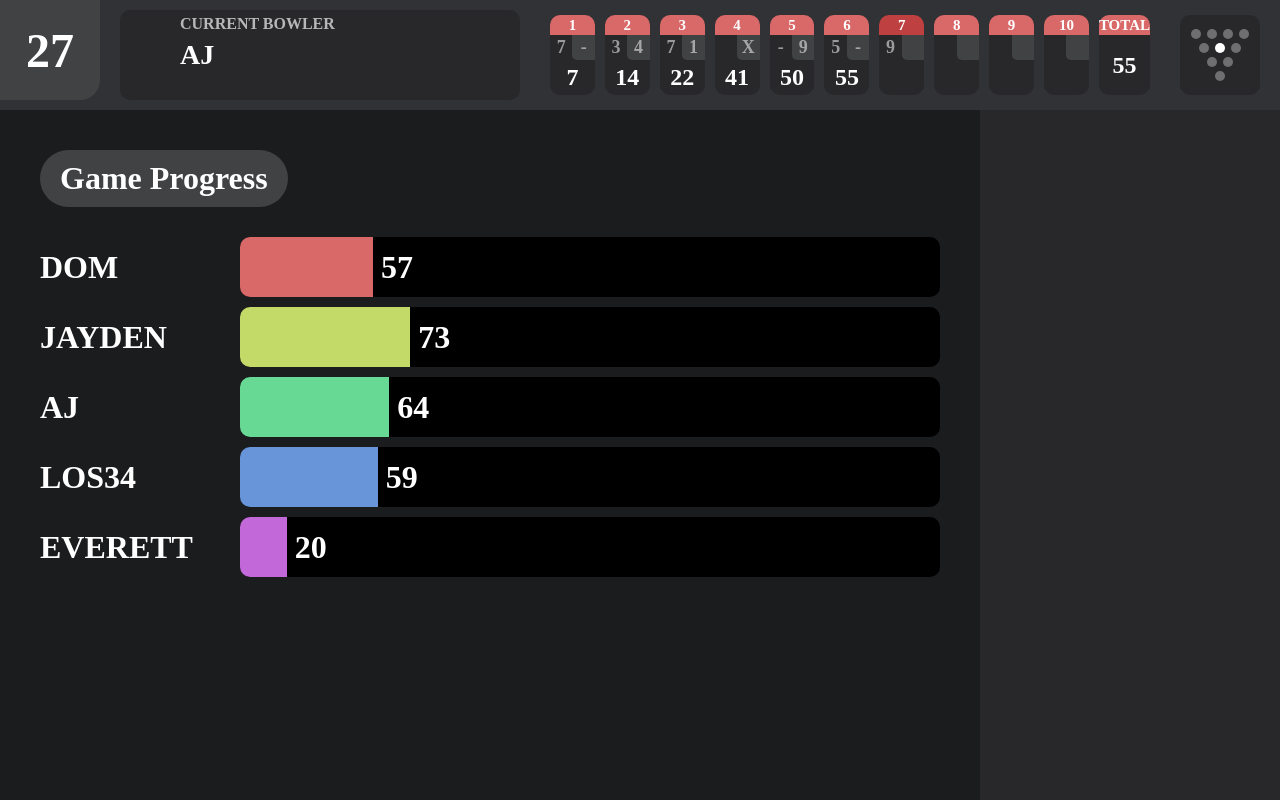
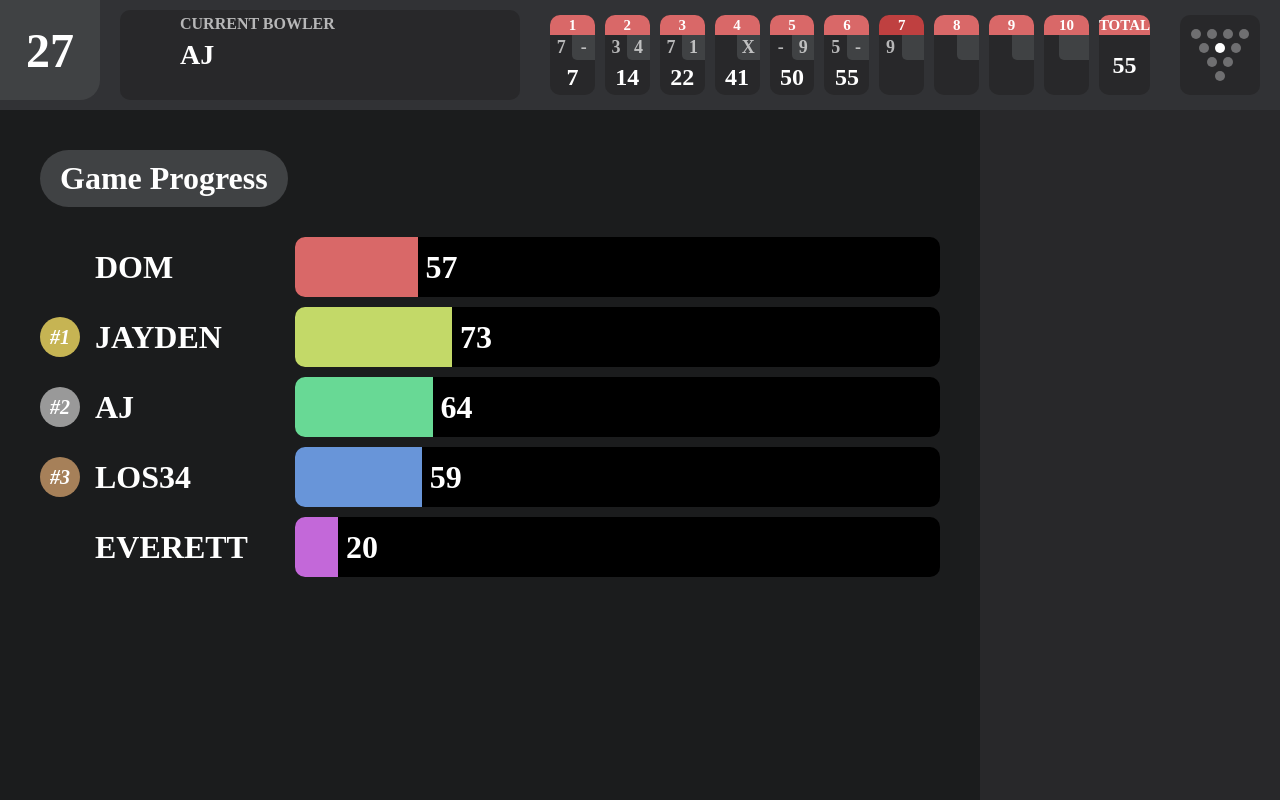
Before and after one commit to neonera/trinity, a Svelte app: page / in a window 1280 px wide. Built offline with nearby package versions, Linux system fonts and the light colour scheme; some icons are missing.

Commit message:
10th frame, more improvements

```diff
--- a/src/App.svelte
+++ b/src/App.svelte
@@ -1,17 +1,18 @@
 <script lang="ts">
+	import { onMount, onDestroy } from "svelte";
 	import type { Bowlers, Pins } from "./types";
 	import GameProgress from "./MainPanel/GameProgress.svelte";
 	import TopBar from "./TopBar.svelte";
 
 	const bowlers: Bowlers = {
-		DOM: /*    */ { score: 57, frames: [[7, 0], [3, 4], [7, 1], [10, 0], [0, 7], [5, 0], [5, 1]] },
-		JAYDEN: /* */ { score: 73, frames: [[9, 0], [3, 4], [7, 1], [10, 0], [1, 9], [5, 0], [8, 1]] },
-		AJ: /*     */ { score: 64, frames: [[7, 0], [3, 4], [7, 1], [10, 0], [0, 9], [5, 0], [9]] },
-		LOS34: /*  */ { score: 59, frames: [[7, 2], [3, 6], [7, 1], [10, 0], [0, 9], [5, 0]] },
-		EVERETT: /**/ { score: 20, frames: [[1, 0], [0, 2], [3, 1], [4, 0], [0, 5], [4, 0]] },
+		DOM: /*    */ { frames: [[7, 0], [3, 4], [7, 1], [10, 0], [0, 7], [5, 0], [5, 1]] },
+		JAYDEN: /* */ { frames: [[9, 0], [3, 4], [7, 1], [10, 0], [1, 9], [4, 1], [10, 0]] },
+		AJ: /*     */ { frames: [[7, 0], [3, 4], [7, 1], [10, 0], [0, 9], [5, 0], [9]] },
+		LOS34: /*  */ { frames: [[7, 2], [3, 6], [7, 1], [10, 0], [0, 9], [5, 0]] },
+		EVERETT: /**/ { frames: [[1, 0], [0, 2], [3, 1], [4, 0], [0, 5], [4, 0]] },
 	};
 	const pins: Pins = [5];
-	const currentBowler = "AJ";
+	let currentBowler = "AJ";
 	const currentFrame = 7;
 </script>
 
--- a/src/MainPanel/GameProgress.svelte
+++ b/src/MainPanel/GameProgress.svelte
@@ -6,7 +6,34 @@
 	export let bowlers: Bowlers;
 
 	let calc_frames: { [bowler: string]: CalcFrames } = {};
-	$: Object.keys(bowlers).forEach(bowler => calc_frames[bowler] = calculateFrames(bowlers[bowler].frames));
+	let first_place: string = "";
+	let second_place: string = "";
+	let third_place: string = "";
+	$: {
+		let f_score: number = 0;
+		let s_score: number = 0;
+		let t_score: number = 0;
+		Object.keys(bowlers).forEach((bowler) => {
+			calc_frames[bowler] = calculateFrames(bowlers[bowler].frames);
+			const my_score = calc_frames[bowler].currentValue;
+			if (my_score > f_score) {
+				t_score = s_score;
+				s_score = f_score;
+				f_score = my_score;
+				third_place = second_place;
+				second_place = first_place;
+				first_place = bowler;
+			} else if (my_score > s_score) {
+				t_score = s_score;
+				s_score = my_score;
+				third_place = second_place;
+				second_place = bowler;
+			} else if (my_score > t_score) {
+				t_score = my_score;
+				third_place = bowler;
+			}
+		});
+	}
 </script>
 
 <div class="game-progress">
@@ -14,6 +41,21 @@
 </div>
 {#each Object.keys(bowlers) as bowler, i}
 	<div style="display: flex; align-items: center; margin-top: 10px;">
+		{#if first_place === bowler}
+			<div class="place-badge" style="background-color: hsl(51deg 50% 55%);">
+				<h1>#1</h1>
+			</div>
+		{:else if second_place === bowler}
+			<div class="place-badge" style="background-color: hsl(0deg 0% 60%);">
+				<h1>#2</h1>
+			</div>
+		{:else if third_place === bowler}
+			<div class="place-badge" style="background-color: hsl(30deg 30% 50%);">
+				<h1>#3</h1>
+			</div>
+		{:else}
+			<div class="place-badge" />
+		{/if}
 		<h1 style="width: 200px;">{bowler}</h1>
 		<Progress
 			value={calc_frames[bowler].currentValue}
@@ -33,4 +75,20 @@
 		border-radius: 40px;
 		background-color: #404244;
 	}
+
+	.place-badge {
+		width: 40px;
+		height: 40px;
+		margin-right: 15px;
+
+		border-radius: 20px;
+
+		display: flex;
+		align-items: center;
+		justify-content: center;
+	}
+	.place-badge > h1 {
+		font-size: 20px;
+		font-style: italic;
+	}
 </style>
--- a/src/TopBar.svelte
+++ b/src/TopBar.svelte
@@ -33,8 +33,9 @@
 			<Frame
 				frame={[]}
 				score={i + calc_frames.values.length + 1 === 11
-					? calc_frames.values.reduce((acc, val) => (val && val > acc ? val : acc))
+					? calc_frames.values.reduce((acc, val) => (val && val > acc ? val : acc), 0)
 					: null}
+				{currentFrame}
 				frameNumber={i + calc_frames.values.length + 1} />
 		{/each}
 	</div>
--- a/src/TopBar/Frame.svelte
+++ b/src/TopBar/Frame.svelte
@@ -2,35 +2,67 @@
 	// @ts-ignore
 	import type { Frames } from "../App";
 	export let frame: Frames;
-    export let currentFrame: number = 0;
+	export let currentFrame: number = 0;
 	export let score: number | null;
 	export let frameNumber: number;
+
+	let firstScore = "";
+	let secondScore = "";
+	let thirdScore = "";
+
+	$: {
+		if (frameNumber === 10) {
+			if (frame.length < 1) firstScore = "";
+			else if (frame[0] === 10) firstScore = "X";
+			else if (frame[0] === 0) firstScore = "-";
+			else firstScore = frame[0];
+
+			if (frame.length < 2) secondScore = "";
+			else if (frame[1] === 10) secondScore = "X";
+			else if (frame[0] + frame[1] === 10) secondScore = "/";
+			else if (frame[1] === 0) secondScore = "-";
+			else secondScore = frame[1];
+
+			if (frame.length < 3) thirdScore = "";
+			else if (frame[2] === 10) thirdScore = "X";
+			else if (frame[0] === 10 && frame[1] + frame[2] === 10) thirdScore = "/";
+			else if (frame[2] === 0) secondScore = "-";
+			else thirdScore = frame[2];
+		} else {
+			if (frame.length < 1 || frame[0] === 10) firstScore = "";
+			else if (frame[0] === 0) firstScore = "-";
+			else firstScore = frame[0];
+
+			if (frame.length < 2) secondScore = "";
+			else if (frame[0] === 10) secondScore = "X";
+			else if (frame[0] + frame[1] === 10) secondScore = "/";
+			else if (frame[1] === 0) secondScore = "-";
+			else secondScore = frame[1];
+		}
+	}
 </script>
 
 <div class="frame" style={frameNumber === 11 ? "margin-right: 10px;" : ""}>
-    <div class="frame-number" style={currentFrame === frameNumber ? "background-color: hsl(0deg 50% 50%);" : ""}>
-        <h1>{frameNumber === 11 ? "TOTAL" : frameNumber}</h1>
-    </div>
+	<div class="frame-number" style={currentFrame === frameNumber ? "background-color: hsl(0deg 50% 50%);" : ""}>
+		<h1>{frameNumber === 11 ? "TOTAL" : frameNumber}</h1>
+	</div>
 	{#if frameNumber < 11}
 		<div class="frame-scores">
 			<div class="frame-score">
-				<h1>
-					{frame.length < 1 || frame[0] === 10 ? "" : frame[0] === 0 ? "-" : frame[0]}
-				</h1>
+				<h1>{firstScore}</h1>
 			</div>
 			<div class="frame-score" style="background: #404244; border-bottom-left-radius: 5px;">
 				<h1>
-					{frame.length < 2
-						? ""
-						: frame[0] === 10
-						? "X"
-						: frame[0] + frame[1] === 10
-						? "/"
-						: frame[1] === 0
-						? "-"
-						: frame[1]}
+					{secondScore}
 				</h1>
 			</div>
+			{#if frameNumber === 10}
+				<div class="frame-score" style="background: #404244;">
+					<h1>
+						{thirdScore}
+					</h1>
+				</div>
+			{/if}
 		</div>
 	{/if}
 	<div class="current-score">
@@ -75,14 +107,14 @@
 		display: flex;
 	}
 	.frame-score {
-		width: 50%;
+		flex: 1;
 
 		display: flex;
 		align-items: center;
 		justify-content: center;
 	}
 	.frame-score > h1 {
-		color: #fff8;
+		color: #fffa;
 		font-size: 18px;
 	}
 
--- a/src/smallFunctions.ts
+++ b/src/smallFunctions.ts
@@ -38,9 +38,15 @@ export function calculateFrames(frames: Frames): CalcFrames {
 				values[i] = lastVal + 10 + nextFrame[0] + nextFrame[1];
 				currentValue += 10 + nextFrame[0] + nextFrame[1];
 			} else if (!nextFrame2) {
-				// Maybe Double
-				values[i] = null;
-				currentValue += 20;
+				if (i === 8 && nextFrame[1]) {
+					// 9th frame strike
+					values[i] = lastVal + 10 + nextFrame[0] + nextFrame[1];
+					currentValue += 10 + nextFrame[0] + nextFrame[1];
+				} else {
+					// Maybe Double
+					values[i] = null;
+					currentValue += 20;
+				}
 			} else if (nextFrame2[0] < 10) {
 				// Double
 				values[i] = lastVal + 20 + nextFrame2[0];
--- a/src/types.ts
+++ b/src/types.ts
@@ -1,7 +1,7 @@
 export type Frames = ([number] | [number, number] | [number, number, number])[];
 
 export type Bowlers = {
-	[name: string]: { score: number; frames: Frames };
+	[name: string]: { frames: Frames };
 };
 
 export type Pins = number[];
```
